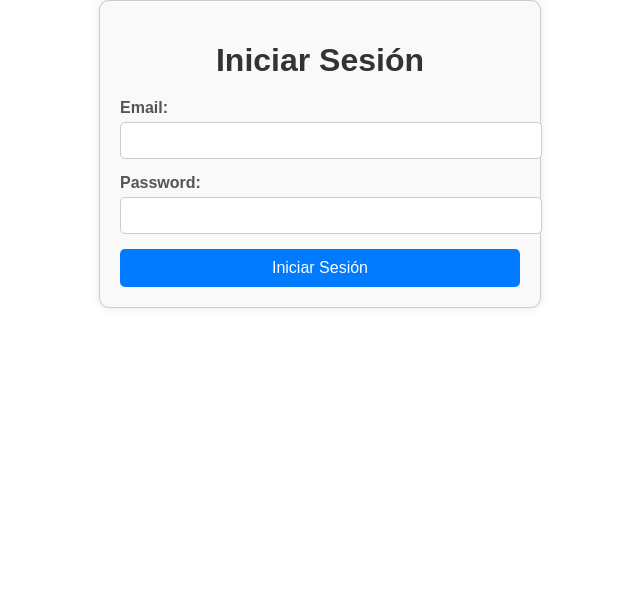
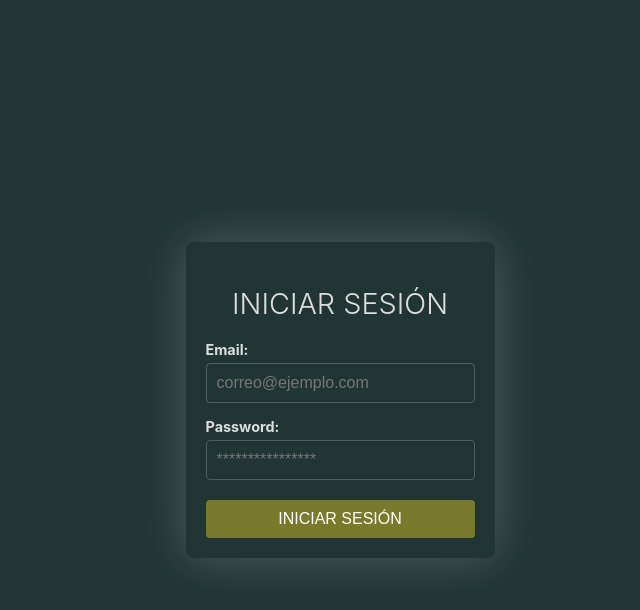
Before and after one commit to MardenEstrada/evaluacion-recepcionistas-frontend, a React (Create React App) app: page /login in a window 1280 px wide. Shown: the top 610 px of the page, without its empty margins (320-960 px from the left). Built offline with nearby package versions, Linux system fonts and the light colour scheme.

Commit message:
prueba frontend

```diff
--- a/package.json
+++ b/package.json
@@ -12,7 +12,7 @@
     "react-chartjs-2": "^5.2.0",
     "react-dom": "^18.3.1",
     "react-router-dom": "^6.26.0",
-    "react-scripts": "5.0.1",
+    "react-scripts": "^5.0.1",
     "recharts": "^2.12.7",
     "web-vitals": "^2.1.4"
   },
--- a/src/components/Login.js
+++ b/src/components/Login.js
@@ -1,6 +1,6 @@
-import axios from 'axios';
+import axios, { formToJSON } from 'axios';
 import React, { useState } from 'react';
-import { useNavigate } from 'react-router-dom';
+import { Form, useNavigate } from 'react-router-dom';
 import '../styles/Login.css'; // Importa el archivo CSS aquí
 
 const Login = () => {
@@ -21,14 +21,16 @@ const Login = () => {
   };
 
   return (
-    <div className="login-page">
-      <h1>Iniciar Sesión</h1>
+  <main>
     <form className="login-form" onSubmit={handleSubmit}>
+      <h2>Iniciar Sesión</h2>
       <div className="form-group">
         <label htmlFor="email">Email:</label>
         <input
           type="email"
           id="email"
+          aria-label="correo de usuario"
+          placeholder="correo@ejemplo.com"
           value={email}
           onChange={(e) => setEmail(e.target.value)}
           required
@@ -39,14 +41,17 @@ const Login = () => {
         <input
           type="password"
           id="password"
+          aria-label="contraseña de usuario"
+          placeholder="****************"
           value={password}
           onChange={(e) => setPassword(e.target.value)}
           required
         />
       </div>
-        <button className="submit-button" type="submit">Iniciar Sesión</button>
+      <button className="submit-button" type="submit" name="submit">Iniciar Sesión</button>
     </form>
-    </div>
+  </main>
+
   );
 };
 
--- a/src/styles/Dashboard.css
+++ b/src/styles/Dashboard.css
@@ -1,9 +1,12 @@
-body, html {
-    height: 100%;
-    margin: 0;
-    font-family: Arial, sans-serif;
-  }
-
+body {
+  background: #223535;
+  color: #ddd;
+  font-family: 'Segoe UI', Tahoma, Geneva, Verdana, sans-serif;
+  display: flex;
+  justify-content: center;
+  align-items: center;
+  margin: 0;
+}
   .dashboard-container {
     display: flex;
     height: 100vh;
--- a/src/styles/Login.css
+++ b/src/styles/Login.css
@@ -1,56 +1,75 @@
-.login-page {
-    max-width: 400px;
-    margin: 0 auto;
+body {
+  background: #223535;
+  color: #ddd;
+  font-family: 'Segoe UI', Tahoma, Geneva, Verdana, sans-serif;
+  display: flex;
+  justify-content: center;
+  align-items: center;
+  height: 100vh;
+  margin: 0;
+}
+
+.login-form {
+  background: #223535;
+  color: #ddd;
   padding: 20px;
-    border: 1px solid #ccc;
-    border-radius: 10px;
-    box-shadow: 0 0 10px rgba(0, 0, 0, 0.1);
-    background-color: #f9f9f9;
-    font-family: Arial, sans-serif;
+  border-radius: 8px;
+  box-shadow: 0 0 50px rgba(255, 255, 255, 0.2);
+  max-width: 100%;
+  width: 100%;
 }
-  .login-form .form-group {
+
+.login-form h2 {
+  text-align: center;
+  margin-bottom: 20px;
+  text-transform: uppercase;
+  font-weight: 300;
+  font-size: 1.8em;
+}
+
+.form-group {
   margin-bottom: 15px;
 }
 
-  .login-page h1 {
-    text-align: center;
-    color: #333;
-    margin-bottom: 20px;
+.form-group label {
+  display: block;
+  font-size: 0.9em;
+  margin-bottom: 5px;
 }
 
-
-  .login-form label {
-    display: block;
-    margin-bottom: 5px;
-    font-weight: bold;
-    color: #555;
+.form-group input {
+  width: 100%;
+  padding: 10px;
+  border: 1px solid rgba(255, 255, 255, 0.2);
+  border-radius: 4px;
+  background-color: transparent;
+  color: #ddd;
+  font-size: 1em;
+  transition: border-color 0.3s, box-shadow 0.3s;
+  box-sizing: border-box;
 }
 
-  .login-form input {
-    width: 100%;
-    padding: 10px;
-    border: 1px solid #ccc;
-    border-radius: 5px;
-  }
-
-  .login-form input:focus {
-    border-color: #007bff;
+.form-group input:focus {
+  border-color: #ddd;
+  box-shadow: 0 0 10px rgba(255, 255, 255, 0.2);
   outline: none;
 }
 
 .submit-button {
-    display: block;
   width: 100%;
   padding: 10px;
-    background-color: #007bff;
+  margin-top: 20px;
+  border: none;
+  border-radius: 4px;
+  background-color: #797a2c;
   color: #fff;
-    border: none;
-    border-radius: 5px;
+  font-size: 1em;
+  text-transform: uppercase;
   cursor: pointer;
-    font-size: 16px;
-    transition: background-color 0.3s ease;
+  transition: background-color 0.3s, box-shadow 0.3s;
 }
 
 .submit-button:hover {
-    background-color: #0056b3;
+  background-color: #d8ac4d;
+  box-shadow: 0 0 10px rgba(255, 255, 255, 0.2);
 }
```
Also changed, not shown: src/components/Estadisticas.js (line endings or trailing spaces), 1 other file (tests, documents, lock files or other folders). Lines whose indentation alone changed are shown as unchanged.
